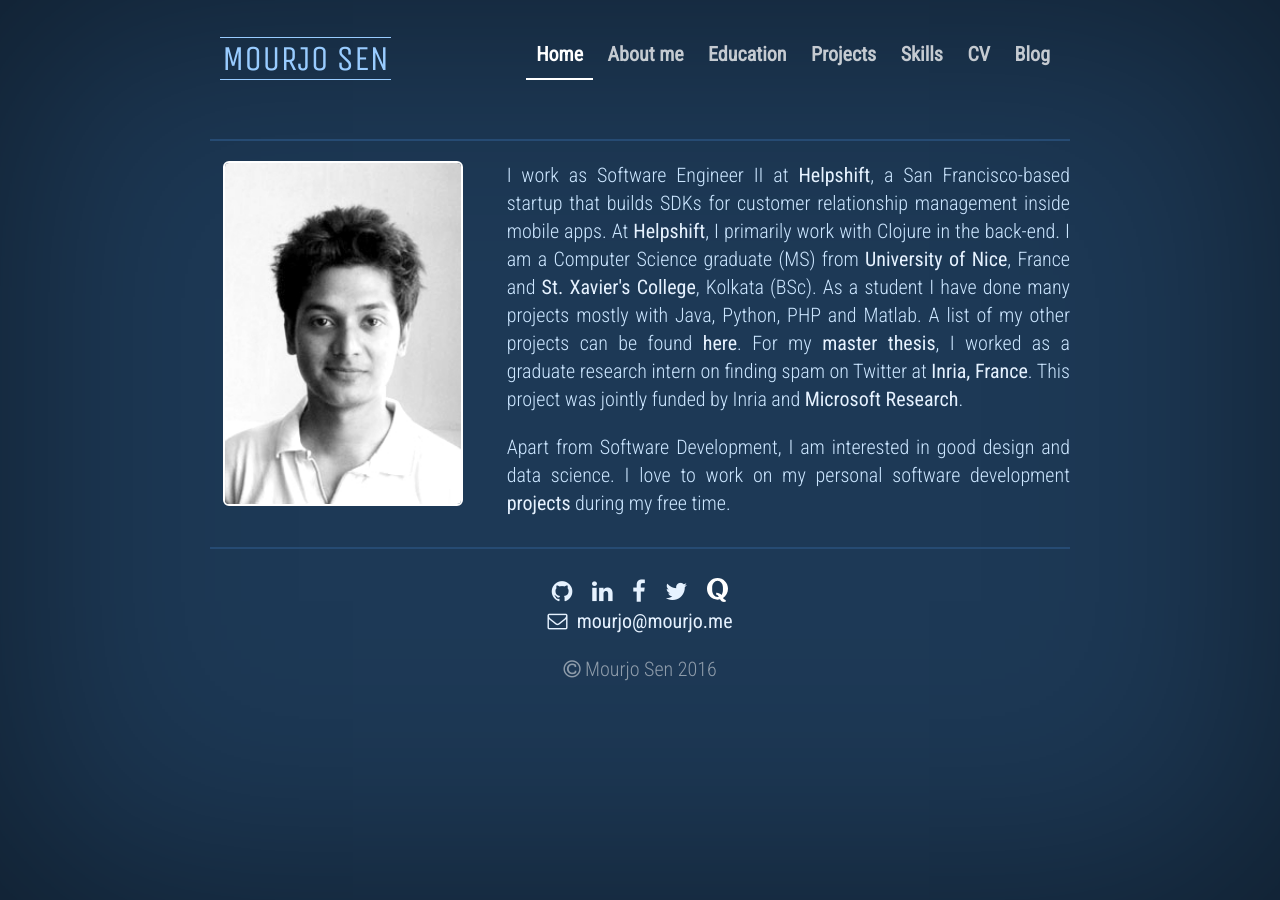
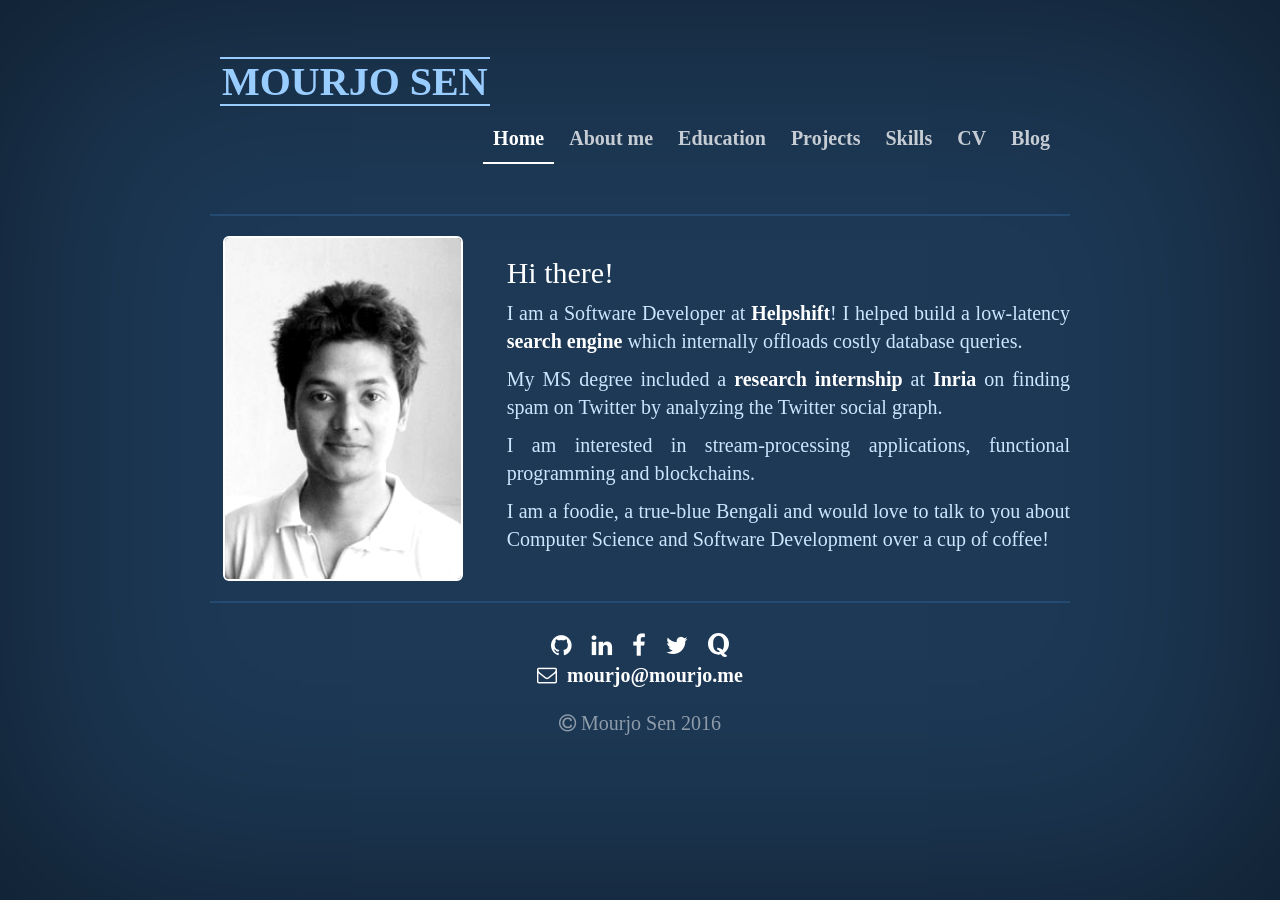
Before and after one commit to mourjo/mourjo.github.io, a Jekyll site: the page built from index.html, in a window 1280 px wide. Built offline with Jekyll 4.4.1, drawn with Linux system fonts in a browser that asks for light colours; some web fonts are replaced.

Commit message:
Change font and landing page

```diff
--- a/_includes/head.html
+++ b/_includes/head.html
@@ -14,7 +14,7 @@
 
     <link href="{{ site.baseurl }}/assets/css/layout.css" rel="stylesheet">
     <link href="{{ site.baseurl }}/assets/font-awesome-4.6.3/css/font-awesome.min.css" rel="stylesheet">
-    <link href="https://fonts.googleapis.com/css?family=Unica+One|Roboto+Condensed:300,400" rel="stylesheet">
+    <link href="https://fonts.googleapis.com/css?family=Londrina+Outline|Overlock" rel="stylesheet">
 
     <script src="{{ site.baseurl }}/assets/js/ie-emulation-modes-warning.js"></script>
 
--- a/_includes/navbar.html
+++ b/_includes/navbar.html
@@ -1,7 +1,7 @@
 <div class="masthead clearfix">
   <div class="inner">
     <!-- Unica one -->
-    <h3 class="masthead-brand"><a href="{{ site.baseurl }}/index.html">MOURJO SEN</a></h3>
+    <h3 class="masthead-brand" style="font-size:40px;"><a href="{{ site.baseurl }}/index.html">MOURJO SEN</a></h3>
     <nav>
       <ul class="nav masthead-nav">
         <li {% if page.title == "index" %} class="active" {% endif %}><a href="{{ site.baseurl }}/index.html">Home</a></li>
--- a/aboutme.html
+++ b/aboutme.html
@@ -10,7 +10,7 @@ layout: base
     <p>
         I develop software for a living, but I am not an engineer &mdash; at least not by my Bachelor's degree (BSc, and not the coveted BTech). I majored in Computer Science in <a href="http://www.sxccal.edu/" target="blank">college</a> simply because I enjoyed studying it in school &mdash; which is why becoming an engineer was not a goal for me &mdash; which is also why I pursued a research <a href="http://www.i3s.unice.fr/csmaster/" target="blank">Master's program</a> in France. I have always believed that if one can follow one's passion, everything else falls into place.
     </p>
-    <div class="center-img-div"><blockquote class="twitter-tweet tw-align-center" data-lang="en" data-conversation="none" width="400px"><p lang="und" dir="ltr"><a href="http://t.co/ZygeF36Q2D">pic.twitter.com/ZygeF36Q2D</a></p>&mdash; SciencePorn (@SciencePorn) <a href="https://twitter.com/SciencePorn/status/578075637274955776">March 18, 2015</a></blockquote></div>
+
     <p>Oh, and I came back to India because of <a href="https://en.wikipedia.org/wiki/Tandoori_chicken" target="blank">Tandoori Chicken</a> and <a href="https://en.wikipedia.org/wiki/Ilish" target="blank">ইলিশ মাছ</a> (the <a href="https://www.quora.com/Why-is-the-Hilsa-fish-from-Bangladesh-so-popular-in-West-Bengal-India/answer/Koyel-Bandyopadhyay" target="blank">tastiest fish</a> you'll find on this planet).</p>
 
     <h3>
--- a/assets/css/layout.css
+++ b/assets/css/layout.css
@@ -11,8 +11,8 @@ a:hover {
 }
 
 a {
-  color: #e6f2ff;
-  font-weight: 400;
+  color: white;
+  font-weight: 800;
   /*border-bottom: 0.5px solid #cce6ff;*/
 }
 
@@ -41,7 +41,7 @@ body {
   text-align: justify;
   font-size: 20px;
   /*source sans pro*/
-  font-family: 'Roboto Condensed', sans-serif;
+  font-family: 'Overlock', cursive;
   font-weight: 300;
   line-height: 140%;
 }
@@ -49,6 +49,7 @@ body {
 
 h1, h2, h3, h4, h5 {
   color: #fff;
+  padding-top: 20px;
 }
 
 h1 {
@@ -91,7 +92,7 @@ h1 {
   margin-bottom: 10px;
   color:#99ccff;
   text-align: center;
-  font-family: 'Unica one';
+  font-family: 'Londrina Outline', cursive;';
   font-size: 35px;
 }
 .masthead-brand > a {
@@ -99,8 +100,8 @@ h1 {
   color:#99ccff;
   padding-left:2px;
   padding-right:2px;
-  border-top: 1px solid #99ccff;
-  border-bottom: 1px solid #99ccff;
+  border-top: 2px solid #99ccff;
+  border-bottom: 2px solid #99ccff;
   /*border-radius: 9px;*/
   /*background: #99ccff;*/
   /*padding: 20px; */
--- a/index.html
+++ b/index.html
@@ -7,23 +7,11 @@ layout: base
   <div class="col-xs-3 col-sm-4 col-lg-4 center-block center-img-div" style="margin-top:auto;vertical-align: middle; padding-top: 0px;">
     <img class="center-face img-rounded center-block" alt="MourjoSen Photo" src="{{ site.baseurl }}/assets/img/MourjoSen.jpg" style="border: 2px white solid;">
   </div>
-  <div class="col-xs-9 col-sm-8 col-lg-8 font-page-content-1" style="vertical-align: middle; text-align: justify;">
-    <p>
-      I work as Software Engineer II at <a target=blank href = "https://www.helpshift.com/" >Helpshift</a>, a San Francisco-based startup that builds SDKs for customer relationship management inside mobile apps. At <a target=blank href = "https://www.helpshift.com/" >Helpshift</a>, I primarily work with Clojure in the back-end. I am a Computer Science graduate (MS) from <a target=blank href = "http://unice.fr/">University of Nice</a>, France and <a target=blank href = "http://sxccal.edu/">St. Xavier's College</a>, Kolkata (BSc). As a student I have done many projects mostly with Java, Python, PHP and Matlab. A list of my other projects can be found <a href="{{ site.baseurl }}/projects.html">here</a>.
-      For my <a target=blank href="{{ site.baseurl }}/assets/master_thesis_MourjoSen.pdf">master thesis</a>, I worked as a graduate research intern on finding spam on Twitter at <a target="blank" href="http://www.inria.fr/en/centre/sophia">Inria, France</a>. This project was jointly funded by Inria and <a target="blank" href="http://www.msr-inria.fr/"> Microsoft Research</a>.
-    </p>
-    <div class="large-section-text">
-      <p style="padding-top: 10px;">
-        Apart from Software Development, I am interested in good design and data science. I love to work on my personal software development <a href="{{ site.baseurl }}/projects.html">projects</a> during my free time.
-      </p>
-
-    </div>
+  <div class="col-xs-9 col-sm-8 col-lg-8 font-page-content-1" style="vertical-align: middle; text-align: justify;margin-top:-20px">
+    {% for post in site.posts %}
+      {{post.content}}
+    {% endfor %}
   </div>
-  <div class="col-xs-12 col-sm-12 col-lg-12 alt-text-small" >
-  <p>
-    Apart from Software Development, I am interested in good design and data science. I love to work on my personal software development <a href="{{ site.baseurl }}/projects.html">projects</a> during my free time.
-  </p>
-</div>
 </div>
 
 <hr class="manuscript">
```
Also changed, not shown: _posts/2016-06-28-welcome-to-jekyll.markdown (deleted, +0 -25 lines), _posts/2017-06-28-hi-there.md (added, +16 -0 lines), about.md (deleted, +0 -15 lines).
